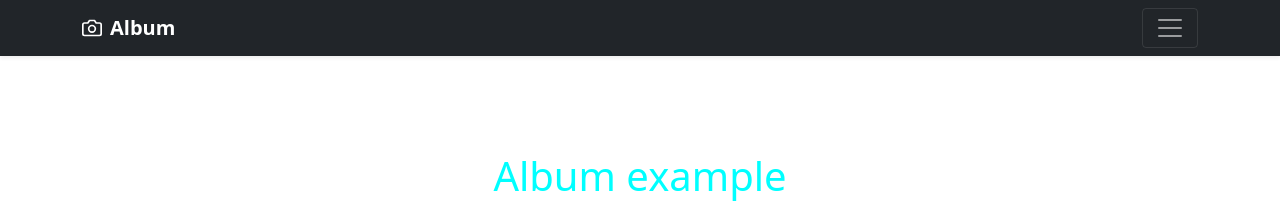
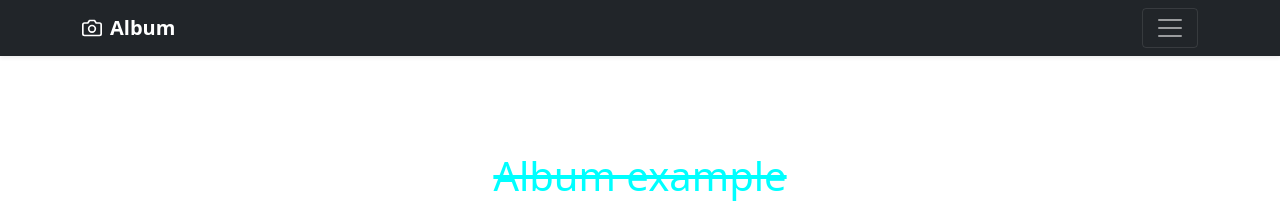
Before and after one commit to ElV3ga/mf-Vinson, a plain HTML site: page Day3/index.html in a window 1280 px wide. Shown: the top 205 px of the page. Drawn offline with nearby package versions, Linux system fonts and the light colour scheme.

Commit message:
h1 aqua update

```diff
--- a/Day3/css/style.css
+++ b/Day3/css/style.css
@@ -1,3 +1,5 @@
 h1 {
     color: aqua;
+    font-weight: bolder;
+    text-decoration: line-through;
 }
```
